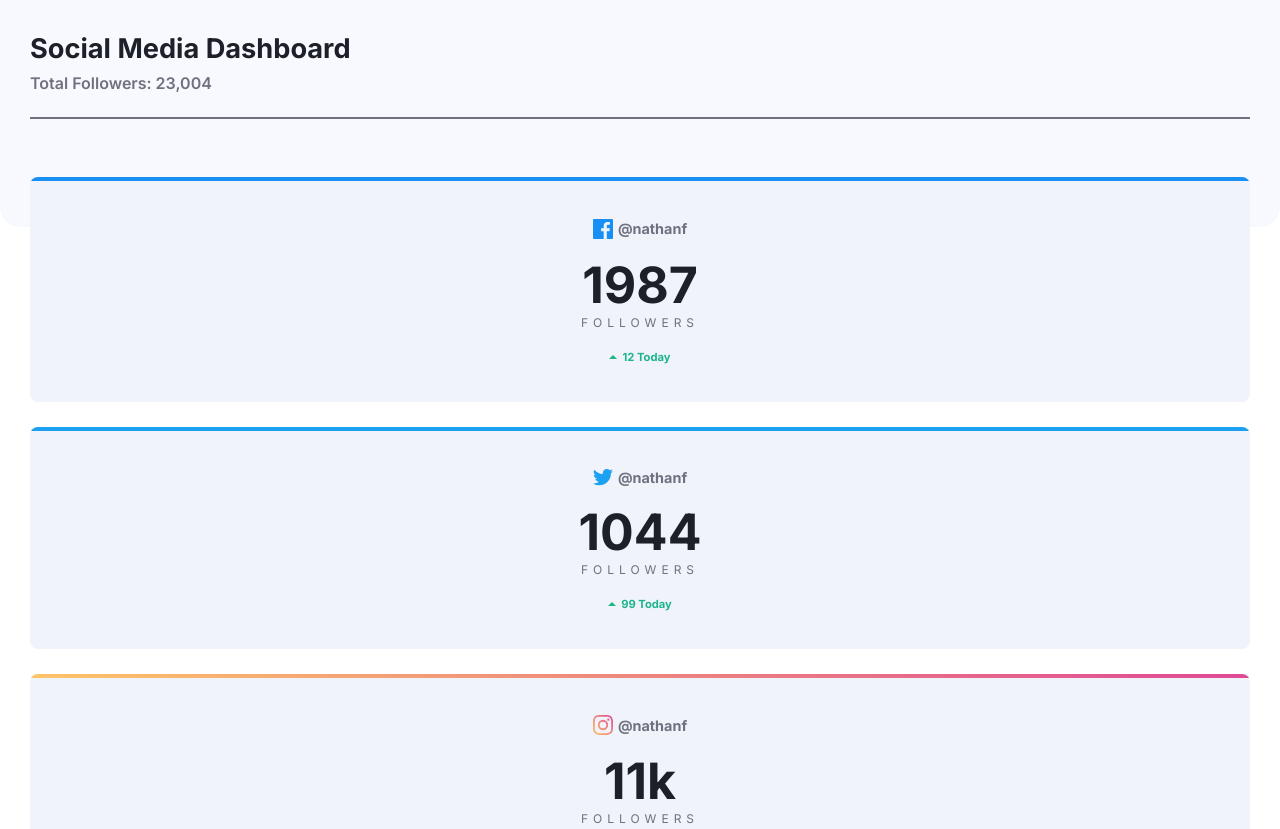
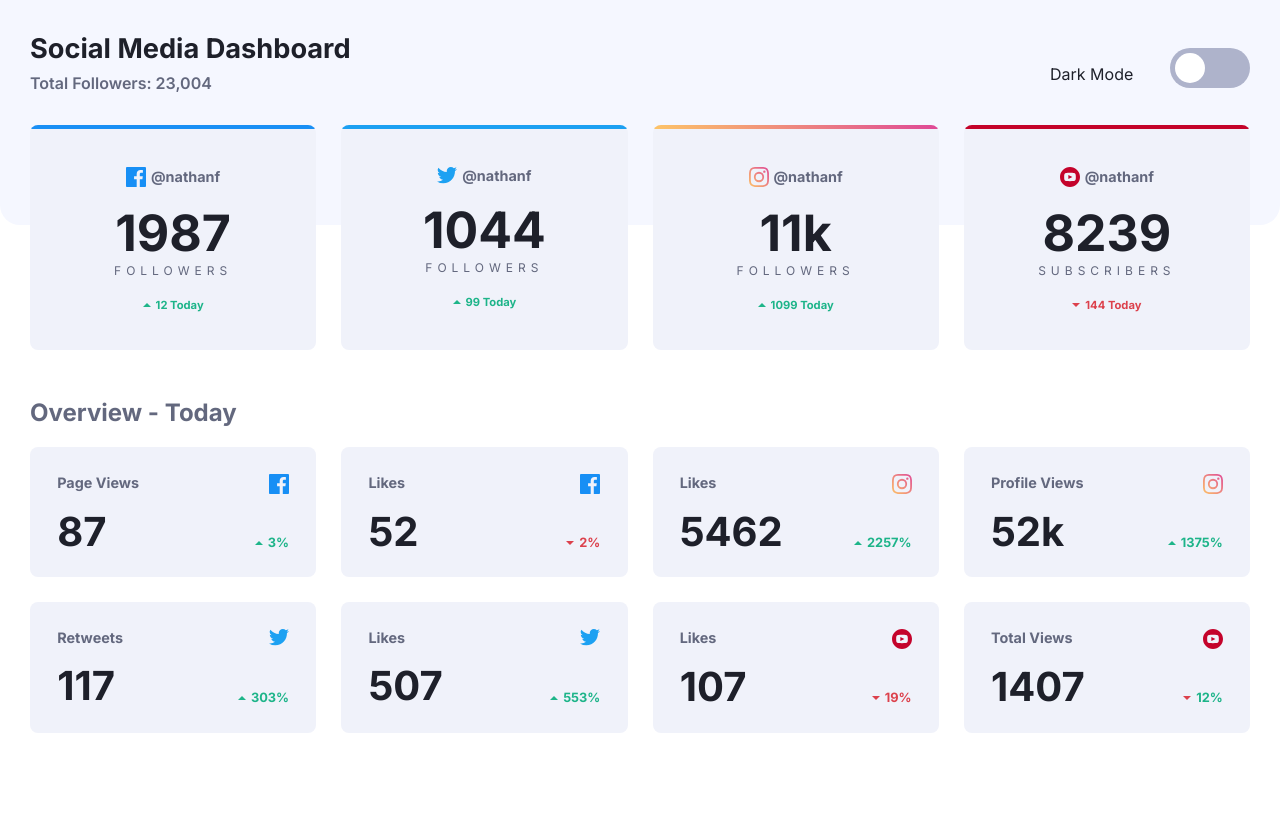
Before and after one commit to doyo91/social-media-dashboard-frontmentor, a plain HTML site: page index.html in a window 1280 px wide. Shown: the top 829 px of the page. After the commit the page ends 800 px from the top, so only its background shows below. Drawn offline with Linux system fonts and the light colour scheme.

Commit message:
Responsive, falta el dark-mode

```diff
--- a/css/styles.css
+++ b/css/styles.css
@@ -3,20 +3,8 @@
   box-sizing: border-box;
 }
 
-body {
-    margin: 0;
-    padding: 0;
-    font-family: 'Inter', sans-serif;
-    color: #1d2029;
-}
-
-h1 {
-    margin: 0;
-    font-size: 1.7em;
-}
-
-
 :root {
+  /* Primary */
   --lime-green: hsl(163, 72%, 41%);
   --bright-red: hsl(356, 69%, 56%);
 
@@ -25,7 +13,39 @@ h1 {
   --instagram-1: hsl(37, 97%, 70%);
   --instagram-2: hsl(329, 70%, 58%);
   --youtube: hsl(348, 97%, 39%);
-    --gray: #6f717e;
+
+  /* Dark Theme */
+  --bg-dark-blue: #1d2029;
+  --bg-very-dark-blue: #20222f;
+  --bg-dark-desaturated-blue: hsl(228, 28%, 20%);
+  --text-desaturated-blue: hsl(228, 34%, 66%);
+  --text-white: hsl(0, 0%, 100%);
+  --toggle-dark: linear-gradient(
+    to right,
+    hsl(210, 78%, 56%) 0%,
+    hsl(146, 68%, 55%) 100%
+  );
+
+  /* Light Theme */
+  --bg-white: hsl(0, 0%, 100%);
+  --bg-very-pale-blue: hsl(225, 100%, 98%);
+  --bg-light-grayish-blue: hsl(227, 47%, 96%);
+  --text-dark-grayish-blue: hsl(228, 12%, 44%);
+  --text-very-dark-blue: hsl(230, 17%, 14%);
+  --toggle-light: hsl(230, 22%, 74%);
+}
+
+body {
+  margin: 0;
+  padding: 0;
+  font-family: "Inter", sans-serif;
+  color: var(--text-very-dark-blue);
+  background: var(--bg-white);
+}
+
+h1 {
+  margin: 0;
+  font-size: 1.7em;
 }
 
 .wrapper {
@@ -37,21 +57,97 @@ h1 {
   row-gap: 25px;
 }
 
+@media screen and (min-width: 600px) {
+  .grid {
+    grid-template-columns: repeat(2, 1fr);
+    column-gap: 25px;
+  }
+  .wrapper {
+    max-width: 1440px;
+    margin: auto;
+  }
+}
+@media screen and (min-width: 768px) {
+  .grid {
+    grid-template-columns: repeat(3, 1fr);
+  }
+}
+
+@media screen and (min-width: 1024px) {
+  .grid {
+    grid-template-columns: repeat(4, 1fr);
+  }
+}
+
 /* Header */
 .header {
-    background: #f8f9fe;
+  background: var(--bg-very-pale-blue);
   padding-top: 2em;
   padding-bottom: 100px;
   border-radius: 0 0 20px 20px;
-
 }
 
 .header__total {
-    color: var(--gray);
-    margin: .5em 0;
+  color: var(--text-dark-grayish-blue);
+  margin: 0.5em 0;
   font-weight: 600;
-    border-bottom: 2px solid var(--gray);
+  border-bottom: 1px solid var(--text-dark-grayish-blue);
   padding-bottom: 1.5em;
+}
+
+.dark-mode {
+  display: flex;
+  justify-content: space-between;
+  padding-top: 1em;
+}
+
+.dark-mode__checkbox {
+  display: none;
+}
+
+/* alt + 126 */
+.dark-mode__checkbox:checked ~ .dark-mode__switch::before {
+  transform: translateX(0);
+}
+
+.dark-mode__switch {
+  height: 40px;
+  width: 80px;
+  display: block;
+  border-radius: 20px;
+  background: var(--toggle-light);
+  padding: 5px;
+  cursor: pointer;
+  user-select: none;
+}
+
+.dark-mode__switch::before {
+  content: "";
+  display: block;
+  width: 30px;
+  height: 30px;
+  border-radius: 50%;
+  background: var(--bg-white);
+  transform: translateX(40px);
+  transition: 0.3s;
+  will-change: transform;
+}
+
+@media screen and (min-width: 600px) {
+  .header {
+    background: var(--bg-very-pale-blue);
+    padding-top: 2em;
+    padding-bottom: 100px;
+    border-radius: 0 0 20px 20px;
+  }
+  .header__total {
+    border-bottom: none;
+  }
+
+  .header-grid {
+    display: grid;
+    grid-template-columns: 1fr 200px;
+  }
 }
 /* Top cards */
 .top-cards {
@@ -63,14 +159,14 @@ h1 {
 .card {
   border-radius: 8px;
   overflow: hidden;
-    background: #f0f3fa;
+  background: var(--bg-light-grayish-blue);
   text-align: center;
   padding: 1.7em 0;
   position: relative;
 }
 
 .card::before {
-    content: '';
+  content: "";
   height: 4px;
   display: block;
   position: absolute;
@@ -79,24 +175,35 @@ h1 {
   top: 0;
 }
 
-.card--facebook::before {background: var(--facebook);}
-.card--twitter::before {background: var(--twitter);}
-.card--instagram::before {background-image: linear-gradient(to right, var(--instagram-1) 0%, var(--instagram-2) 100%);}
-.card--youtube::before {background: var(--youtube);}
+.card--facebook::before {
+  background: var(--facebook);
+}
+.card--twitter::before {
+  background: var(--twitter);
+}
+.card--instagram::before {
+  background-image: linear-gradient(
+    to right,
+    var(--instagram-1) 0%,
+    var(--instagram-2) 100%
+  );
+}
+.card--youtube::before {
+  background: var(--youtube);
+}
 
 .card-title {
   display: flex;
   align-items: center;
   justify-content: center;
-    color: var(--gray);
-    font-size: .9em;
+  color: var(--text-dark-grayish-blue);
+  font-size: 0.9em;
   font-weight: bold;
 }
 
 .card-title__img {
   margin-right: 5px;
 }
-
 
 .card-followers__number {
   font-size: 50px;
@@ -106,21 +213,19 @@ h1 {
 .card-followers__title {
   display: block;
   text-transform: uppercase;
-    color: var(--gray);
+  color: var(--text-dark-grayish-blue);
   letter-spacing: 5px;
-    font-size: .75em;
-
+  font-size: 0.75em;
 }
 
 .card-today {
   color: var(--lime-green);
-    font-size: .7em;
+  font-size: 0.7em;
   font-weight: bold;
   margin-top: 20px;
   display: flex;
   justify-content: center;
   align-items: center;
-
 }
 .card-today--down {
   color: var(--bright-red);
@@ -129,14 +234,18 @@ h1 {
 .card-today__icon {
   margin-right: 5px;
 }
-
+@media screen and (min-width: 600px) {
+  .top-cards {
+    margin-top: -100px;
+  }
+}
 /* Overview */
 .overview {
   padding-bottom: 2em;
 }
 
 .overview__title {
-    color: var(--gray);
+  color: var(--text-dark-grayish-blue);
 }
 
 .card-small {
@@ -144,16 +253,15 @@ h1 {
   grid-template-columns: repeat(2, 1fr);
   grid-template-rows: auto;
   row-gap: 1em;
-    background: #f0f3fa;
+  background: var(--bg-light-grayish-blue);
   border-radius: 8px;
   padding: 1.7em;
-
 }
 
 .card-small__views {
-    color: var(--gray);
+  color: var(--text-dark-grayish-blue);
   font-weight: bold;
-    font-size: .9em;
+  font-size: 0.9em;
   margin: 0;
 }
 
@@ -165,7 +273,7 @@ h1 {
 .card-small__number {
   font-weight: bold;
   font-size: 2.5em;
-    line-height: .9;
+  line-height: 0.9;
   margin: 0;
 }
 
@@ -175,19 +283,74 @@ h1 {
   display: flex;
   align-items: flex-end;
   justify-content: flex-end;
-    font-size: .8em;
+  font-size: 0.8em;
   font-weight: bold;
   color: var(--lime-green);
 }
 
+.card-small-percentage--down {
+  color: var(--bright-red);
+}
 
-.card-small-percentage--down {color: var(--bright-red);}
-
-.card-small-percentage__number{
+.card-small-percentage__number {
   display: flex;
   align-items: center;
 }
 
-.card-small-percentage__icon{
+.card-small-percentage__icon {
   margin-right: 5px;
 }
+
+/* Modo dark según la seleccion en el sistema */
+@media (prefers-color-scheme: dark) {
+  body {
+    background: var(--bg-dark-blue);
+    color: var(--text-white);
+  }
+
+  .header {
+    background: var(--bg-very-dark-blue);
+  }
+
+  .header__total {
+    color: var(--text-dark-grayish-blue);
+    border-bottom: 1px solid var(--text-dark-grayish-blue);
+  }
+
+  .dark-mode__switch {
+    background-image: var(--toggle-dark);
+  }
+
+  .dark-mode__switch::before {
+    background: var(--bg-dark-desaturated-blue);
+  }
+
+  .card {
+    background: var(--bg-dark-desaturated-blue);
+  }
+
+  .card-title {
+    color: var(--text-desaturated-blue);
+  }
+
+  .card-followers__title {
+    color: var(--text-desaturated-blue);
+  }
+
+  .overview__title {
+    color: var(--text-desaturated-blue);
+  }
+
+  .card-small {
+    background: var(--bg-dark-desaturated-blue);
+  }
+  .card-small__views {
+    color: var(--text-desaturated-blue);
+  }
+
+  @media screen and (min-width: 600px) {
+    .header__total {
+      border-bottom: none;
+    }
+  }
+}
--- a/index.html
+++ b/index.html
@@ -13,8 +13,17 @@
   <body>
     <header class="header">
       <div class="wrapper">
-        <h1>Social Media Dashboard</h1>
-        <p class="header__total">Total Followers: 23,004</p>
+        <div class="header-grid">
+          <div>
+            <h1 class="header__title">Social Media Dashboard</h1>
+            <p class="header__total">Total Followers: 23,004</p>
+          </div>
+          <div class="dark-mode">
+            <p class="dark-mode__title">Dark Mode</p>
+            <input type="checkbox" class="dark-mode__checkbox" id="checkbox" />
+            <label class="dark-mode__switch" for="checkbox"></label>
+          </div>
+        </div>
       </div>
     </header>
     <!-- Top-Cards -->
@@ -167,24 +176,6 @@
             <p class="card-small__icon">
               <img src="images/icon-instagram.svg" alt="" />
             </p>
-            <p class="card-small__number">87</p>
-            <p class="card-small-percentage card-small-percentage--down">
-              <span class="card-small-percentage__number">
-                <img
-                  class="card-small-percentage__icon"
-                  src="images/icon-down.svg"
-                  alt=""
-                />
-                3%
-              </span>
-            </p>
-          </div>
-          <!-- card-small 5 -->
-          <div class="card-small">
-            <p class="card-small__views">Page Views</p>
-            <p class="card-small__icon">
-              <img src="images/icon-instagram.svg" alt="" />
-            </p>
             <p class="card-small__number">52k</p>
             <p class="card-small-percentage">
               <span class="card-small-percentage__number">
@@ -197,7 +188,7 @@
               </span>
             </p>
           </div>
-          <!-- card-small 6 -->
+          <!-- card-small 5 -->
           <div class="card-small">
             <p class="card-small__views">Retweets</p>
             <p class="card-small__icon">
@@ -215,7 +206,7 @@
               </span>
             </p>
           </div>
-          <!-- card-small 7 -->
+          <!-- card-small 6 -->
           <div class="card-small">
             <p class="card-small__views">Likes</p>
             <p class="card-small__icon">
@@ -233,7 +224,7 @@
               </span>
             </p>
           </div>
-          <!-- card-small 8 -->
+          <!-- card-small 7 -->
           <div class="card-small">
             <p class="card-small__views">Likes</p>
             <p class="card-small__icon">
@@ -251,7 +242,7 @@
               </span>
             </p>
           </div>
-          <!-- card-small 9 -->
+          <!-- card-small 8 -->
           <div class="card-small">
             <p class="card-small__views">Total Views</p>
             <p class="card-small__icon">
@@ -272,5 +263,7 @@
         </div>
       </div>
     </section>
+
+    <script src="js/app.js"></script>
   </body>
 </html>
--- /dev/null
+++ b/js/app.js
@@ -0,0 +1,9 @@
+const checkbox = document.getElementById("checkbox");
+
+if (window.matchMedia("(prefers-color-scheme)").matches) {
+  checkbox.setAttribute("checked", true);
+}
+
+checkbox.addEventListener("change", function (event) {
+  document.body.classList.toggle("is-dark-mode");
+});
```
Also changed, not shown: 1 other file. Lines whose indentation alone changed are shown as unchanged.
